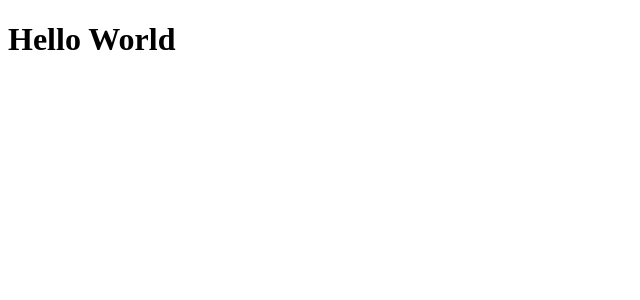
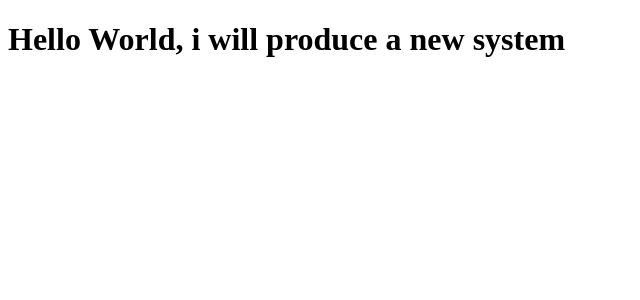
Before and after one commit to ThomazCarvalho20/clone-tabnews, a Next.js app: page / in a window 1280 px wide. Shown: the top 300 px of the page, without its empty margins (0-640 px from the left). Built offline with nearby package versions, Linux system fonts and the light colour scheme.

Commit message:
apenas modificando a frase iniical

```diff
--- a/pages/index.js
+++ b/pages/index.js
@@ -1,7 +1,7 @@
 function Home(){
     return(
         <div>
-            <h1>Hello World</h1>
+            <h1>Hello World, i will produce a new system</h1>
         </div>
     )
 }
```
